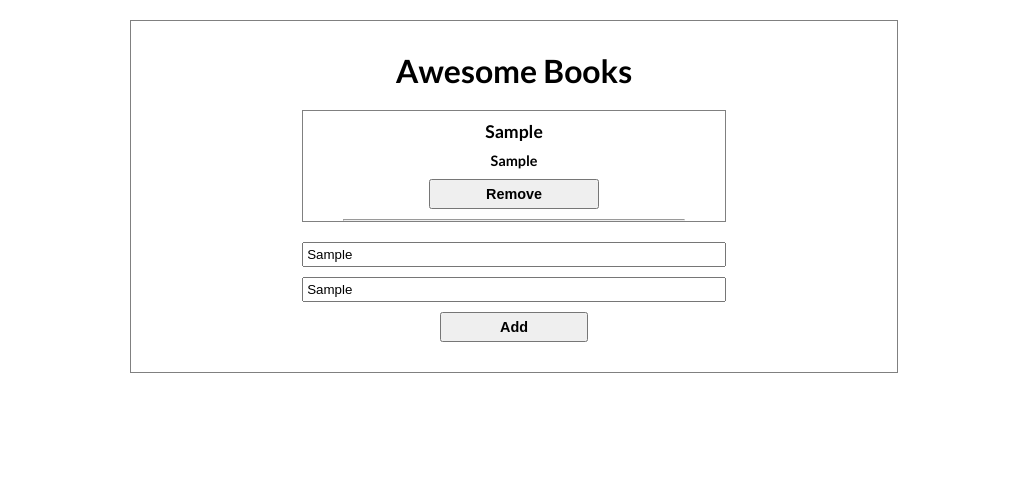
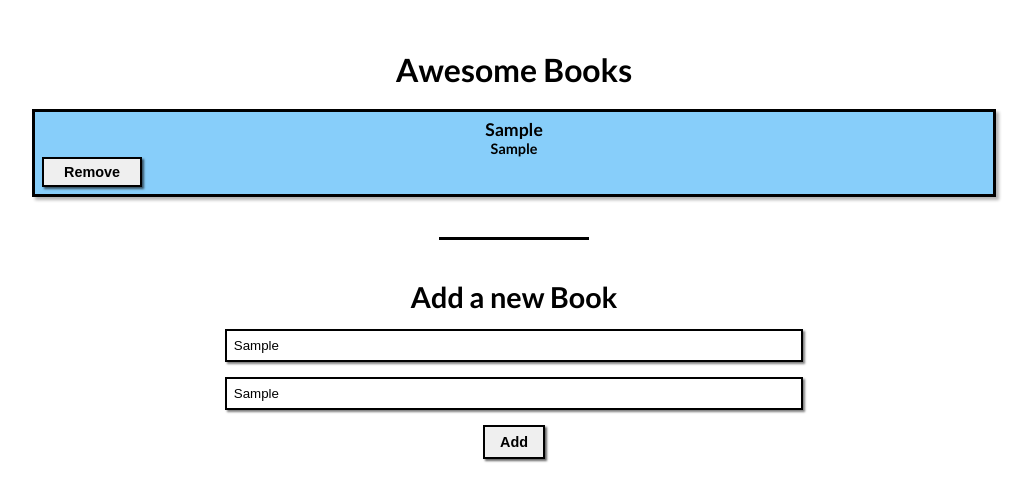
Before and after one commit to Omar-Muhamad/Awsome-Books, a website: page index.html in a window 1280 px wide. Both pictures are taken after typing "Sample", "Sample" into the empty fields and a click on the button "Add". Shown: the whole page, without its empty margins (126-1158 px from the left). Drawn offline with Linux system fonts and the light colour scheme.

Commit message:
Add Styling to the project

```diff
--- a/home.css
+++ b/home.css
@@ -5,45 +5,58 @@
 }
 
 .container {
-  font-family: 'Lato', sans-serif;
-  width: 60%;
+  font-family: "Lato", sans-serif;
+  width: 80%;
   margin: auto;
   padding: 30px;
   margin-top: 20px;
-  border: 1px solid gray;
   text-align: center;
 }
 
 .booksCont {
-  width: 60%;
   margin: 20px auto;
-  border: 1px solid gray;
+  border: 3px solid black;
+  box-shadow: 3px 3px 3px rgba(0, 0, 0, 0.3);
 }
 
 .book {
-  padding: 0 40px;
-  padding-top: 10px;
-  display: flex;
-  flex-direction: column;
-  gap: 10px;
+  background-color: lightskyblue;
+  padding: 7px;
+  display: grid;
+  grid-template-columns: calc(3,1fr);
+}
+.book:nth-child(even) {
+  background-color: #fff;
 }
 
 .bookTitle {
   font-size: 1.1em;
   font-weight: bold;
+  /* flex: 1; */
 }
 
 .bookAuthor {
+  margin-left: 0;
   font-size: 0.9em;
   font-weight: bold;
+  /* flex: 1; */
 }
 
 .removeBtn {
-  width: 50%;
-  margin: 0 auto;
-  padding: 5px 0;
+  width: 100px;
+  padding: 5px 10px;
   font-size: 0.9em;
   font-weight: bold;
+  border: 2px solid black;
+  box-shadow: 2px 2px 2px rgba(0, 0, 0, 0.6);
+  /* flex: 5; */
+}
+
+.hr {
+  height: 3px;
+  background-color: black;
+  width: 150px;
+  margin: 40px auto;
 }
 
 .addBook {
@@ -51,17 +64,27 @@
   margin: 0 auto;
   display: flex;
   flex-direction: column;
-  gap: 10px;
+  gap: 15px;
+}
+
+.addBook h2 {
+  font-size: 1.8em;
+  font-weight: bold;
 }
 
 input {
-  padding: 3px;
+  padding: 7px;
+  border: 2px solid black;
+  box-shadow: 2px 2px 2px rgba(0, 0, 0, 0.5);
 }
 
 #addBtn {
-  width: 35%;
+
   margin: 0 auto;
-  padding: 5px 0;
+  padding: 7px 15px;
   font-size: 0.9em;
   font-weight: bold;
+  border: 2px solid black;
+  box-shadow: 2px 2px 2px rgba(0, 0, 0, 0.6);
+  text-align: right;
 }
--- a/index.html
+++ b/index.html
@@ -1,26 +1,30 @@
 <!DOCTYPE html>
 <html lang="en">
   <head>
-  <meta charset="UTF-8">
-  <meta http-equiv="X-UA-Compatible" content="IE=edge">
-  <meta name="viewport" content="width=device-width, initial-scale=1.0">
-  <link rel="stylesheet" href="home.css">
-  <link rel="preconnect" href="https://fonts.googleapis.com">
-  <link rel="preconnect" href="https://fonts.gstatic.com" crossorigin>
-  <link href="https://fonts.googleapis.com/css2?family=Lato:ital,wght@0,100;0,300;0,400;0,700;0,900;1,100;1,300;1,400;1,700;1,900&display=swap" rel="stylesheet">
+    <meta charset="UTF-8" />
+    <meta http-equiv="X-UA-Compatible" content="IE=edge" />
+    <meta name="viewport" content="width=device-width, initial-scale=1.0" />
+    <link rel="stylesheet" href="home.css" />
+    <link rel="preconnect" href="https://fonts.googleapis.com" />
+    <link rel="preconnect" href="https://fonts.gstatic.com" crossorigin />
+    <link
+      href="https://fonts.googleapis.com/css2?family=Lato:ital,wght@0,100;0,300;0,400;0,700;0,900;1,100;1,300;1,400;1,700;1,900&display=swap"
+      rel="stylesheet"
+    />
     <title>Awesome Books</title>
   </head>
   <body>
     <div class="container">
       <h1>Awesome Books</h1>
-    <div class="booksCont" id="booksCont">
-    </div>
+      <div class="booksCont" id="booksCont"></div>
+      <div class="hr"></div>
       <div class="addBook">
-      <input type="text" id="title" placeholder="Add Book Title" required>
-      <input type="text" id="author" placeholder="Add Book Author" required>
+        <h2>Add a new Book</h2>
+        <input type="text" id="title" placeholder="Add Book Title" required />
+        <input type="text" id="author" placeholder="Add Book Author" required />
         <button type="submit" id="addBtn">Add</button>
       </div>
     </div>
-  <script src="/script.js"></script>
+    <script src="script.js"></script>
   </body>
 </html>
--- a/script.js
+++ b/script.js
@@ -14,7 +14,6 @@ class Book {
         <h4 class="bookTitle">${this.title}</h4>
         <p class="bookAuthor">${this.author}</p>
         <button class="removeBtn">Remove</button>
-        <hr>
       `;
     bookDiv.innerHTML += bookElement;
     const inputData = {
```
Lines whose indentation alone changed are shown as unchanged.
